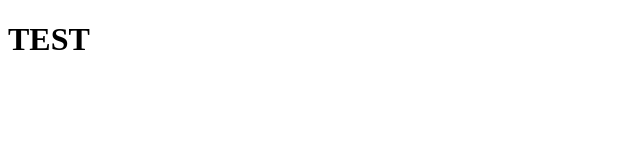
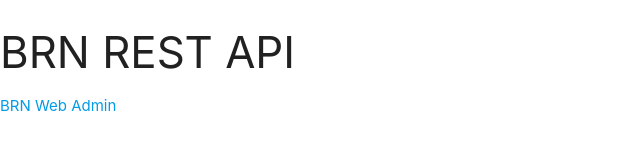
Before and after one commit to fauzanlbs/brn-web-new, a website: page public/index.html in a window 1280 px wide. Shown: the whole page, without its empty margins (0-640 px from the left). Drawn offline with nearby package versions, Linux system fonts and the light colour scheme.

Commit message:
update index

```diff
--- a/public/index.html
+++ b/public/index.html
@@ -6,10 +6,17 @@
   <meta http-equiv="X-UA-Compatible" content="IE=edge">
   <meta name="viewport" content="width=device-width, initial-scale=1.0">
   <title>BRN Web Admin</title>
+
+  <!-- Compiled and minified CSS -->
+  <link rel="stylesheet" href="https://cdnjs.cloudflare.com/ajax/libs/materialize/1.0.0/css/materialize.min.css">
+
+  <!-- Compiled and minified JavaScript -->
+  <script src="https://cdnjs.cloudflare.com/ajax/libs/materialize/1.0.0/js/materialize.min.js"></script>
 </head>
 
 <body>
-  <h1>TEST</h1>
+  <h3>BRN REST API</h3>
+  <a href="https://www.brnjuara.com">BRN Web Admin</a>
 </body>
 
 </html>
```
